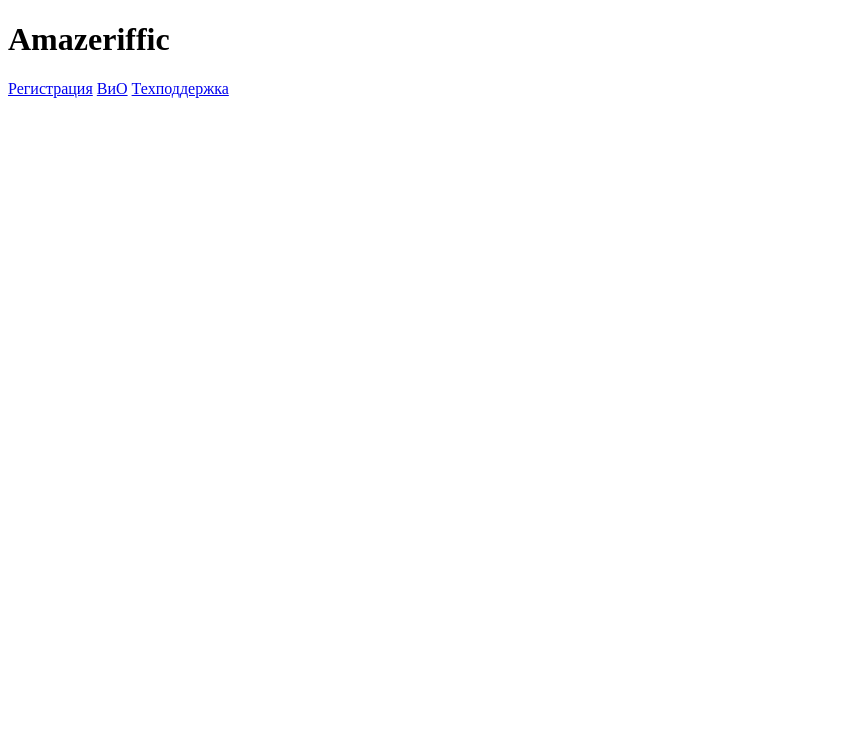
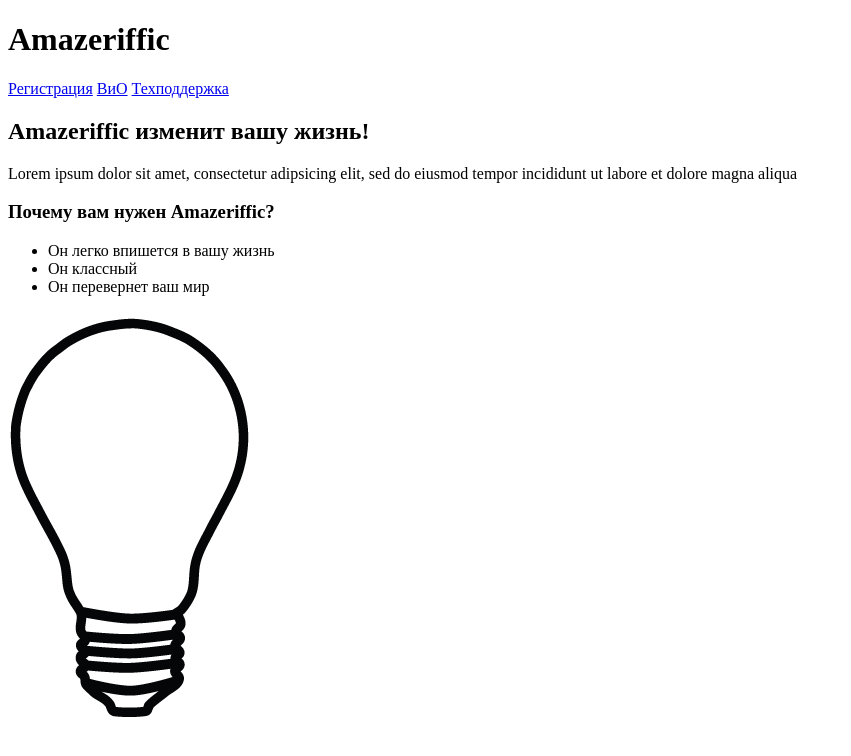
Before and after one commit to alnmrkv/VebProg, a plain HTML site: page index.html in a window 1280 px wide. Shown: the whole page, without its empty margins (0-851 px from the left). Drawn offline with Linux system fonts and the light colour scheme.

Commit message:
Добавлена картинка лампочки. Добавлено наполнение в секцию main

```diff
--- a/index.html
+++ b/index.html
@@ -12,5 +12,19 @@
                 <a href="#">Техподдержка</a>
             </nav>
         </header>
+        <main>
+            <h2>Amazeriffic изменит вашу жизнь!</h2>
+            <p>Lorem ipsum dolor sit amet, consectetur adipsicing elit, sed do eiusmod tempor incididunt ut labore et dolore magna aliqua</p>
+            <h3>Почему вам нужен Amazeriffic?</h3>
+            <ul>
+                <li>Он легко впишется в вашу жизнь</li>
+                <li>Он классный</li>
+                <li>Он перевернет ваш мир</li>
+            </ul>
+            <img src="lightbulb.png" alt="изображение лампочки">
+        </main>
+        <footer>
+
+        </footer>
     </body>
 </html>
```
Also changed, not shown: lightbulb.png (added).
